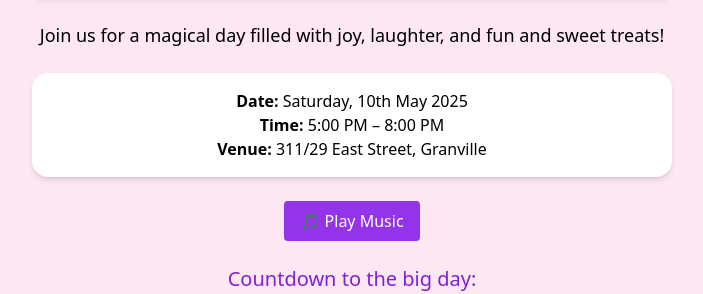
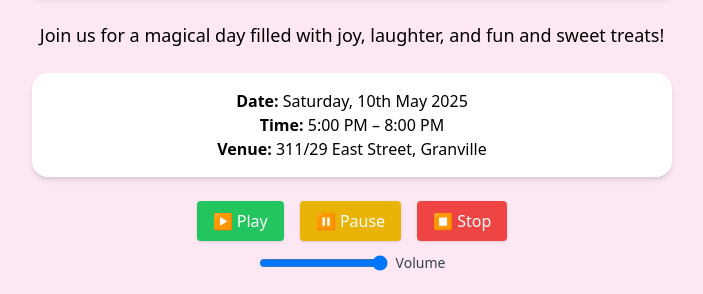
Before and after one commit to rohit1557/anaya-birthday-invite, a plain HTML site: page index.html in a window 1280 px wide. Shown: the part 487-781 px from the top of the page, without its empty margins (288-991 px from the left). Drawn offline with nearby package versions, Linux system fonts and the light colour scheme.

Commit message:
Update index.html

```diff
--- a/index.html
+++ b/index.html
@@ -52,9 +52,24 @@
       <p><strong>Venue:</strong> 311/29 East Street, Granville</p>
     </div>
 
-    <button id="playMusicBtn" class="bg-purple-600 text-white px-4 py-2 rounded mt-6 hover:bg-purple-700">
-      🎵 Play Music
+    <div class="mt-6 flex flex-col items-center space-y-3">
+  <div class="flex space-x-4">
+    <button id="playMusicBtn" class="bg-green-500 text-white px-4 py-2 rounded shadow hover:bg-green-600">
+      ▶️ Play
     </button>
+    <button id="pauseMusicBtn" class="bg-yellow-500 text-white px-4 py-2 rounded shadow hover:bg-yellow-600">
+      ⏸️ Pause
+    </button>
+    <button id="stopMusicBtn" class="bg-red-500 text-white px-4 py-2 rounded shadow hover:bg-red-600">
+      ⏹️ Stop
+    </button>
+  </div>
+  <label class="flex items-center space-x-2">
+    <input type="range" min="0" max="1" step="0.01" value="1" id="volumeSlider" />
+    <span class="text-sm text-gray-700">Volume</span>
+  </label>
+</div>
+
 
     <div id="countdown" class="text-purple-700 text-xl mt-6">
       <p class="mb-2">Countdown to the big day:</p>
```
